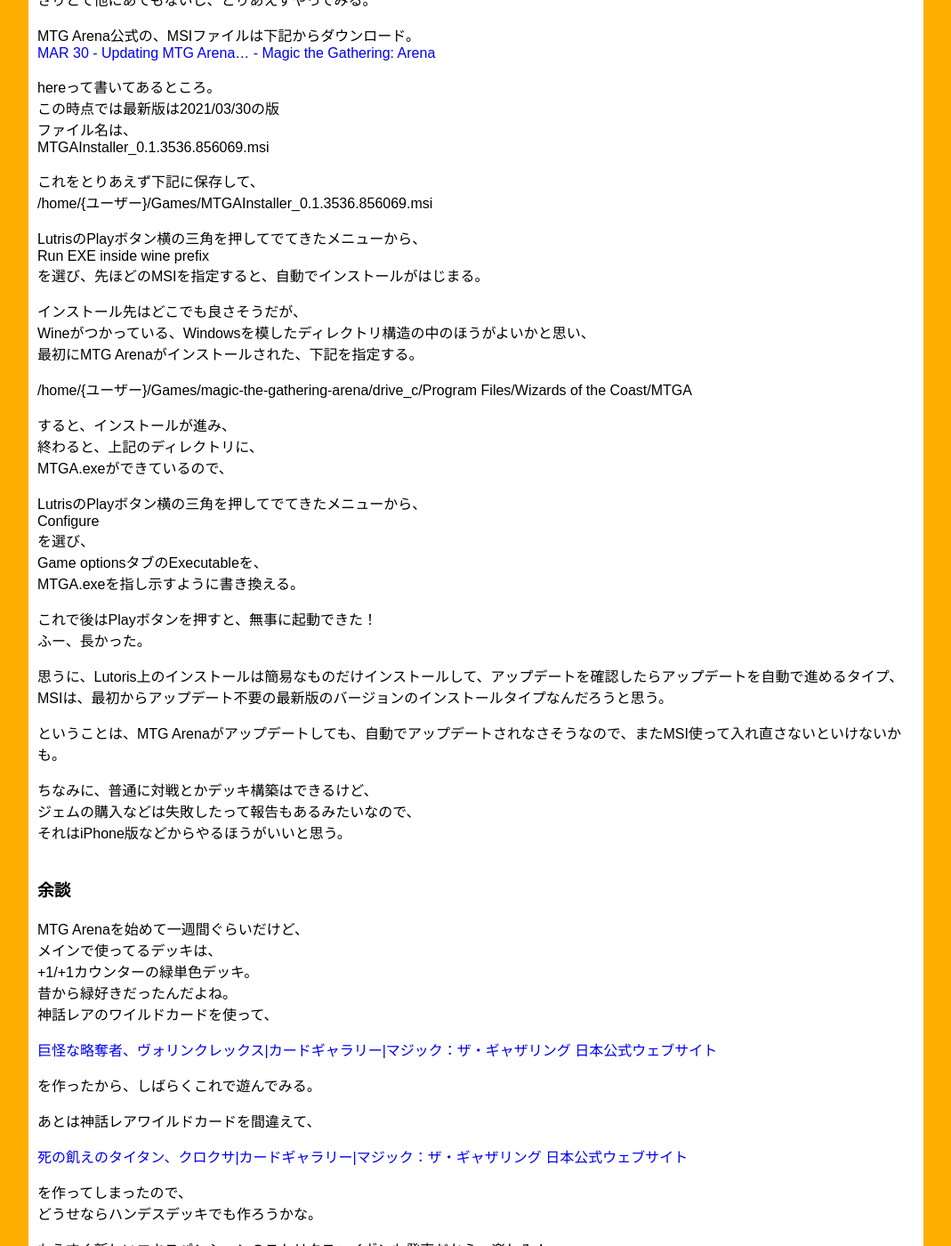
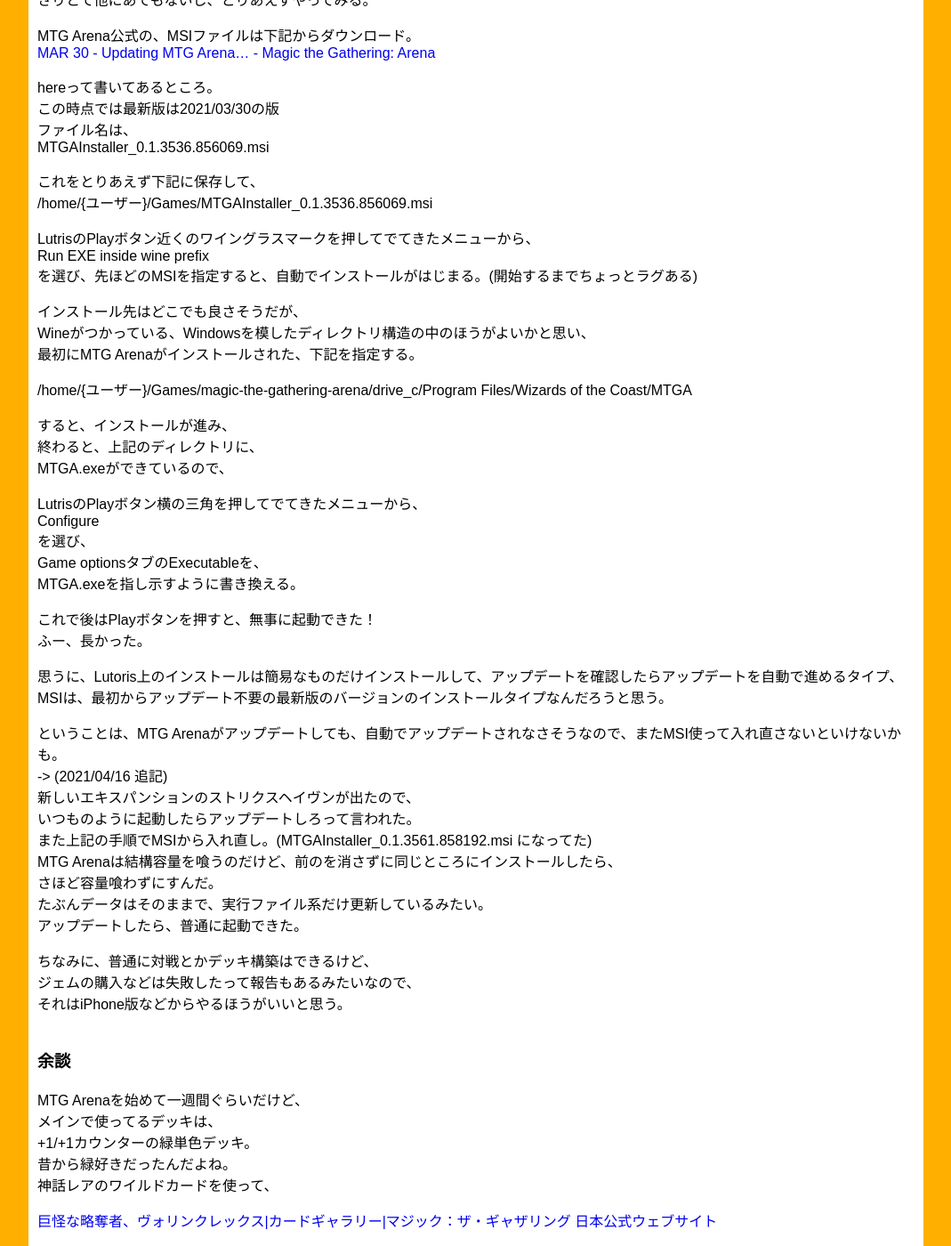
Before and after one commit to ryotakato/ryotakato.github.io, a Jekyll site: the page built from _posts/2021-04-12-install-mtgarena-on-ubuntu.md, in a window 1280 px wide and 1400 px high, scrolled down 4397 px. Shown: the whole window at 89% size, without its empty margins (188-1257 px from the left). Built offline with Jekyll 4.4.1, drawn with Linux system fonts in a browser that asks for light colours.

Commit message:
update article

```diff
--- a/_posts/2021-04-12-install-mtgarena-on-ubuntu.md
+++ b/_posts/2021-04-12-install-mtgarena-on-ubuntu.md
@@ -244,9 +244,9 @@
 これをとりあえず下記に保存して、
 /home/{ユーザー}/Games/MTGAInstaller_0.1.3536.856069.msi
 
-LutrisのPlayボタン横の三角を押してでてきたメニューから、
+LutrisのPlayボタン近くのワイングラスマークを押してでてきたメニューから、
 Run EXE inside wine prefix
-を選び、先ほどのMSIを指定すると、自動でインストールがはじまる。
+を選び、先ほどのMSIを指定すると、自動でインストールがはじまる。(開始するまでちょっとラグある)
 
 
 インストール先はどこでも良さそうだが、
@@ -274,6 +274,14 @@
 MSIは、最初からアップデート不要の最新版のバージョンのインストールタイプなんだろうと思う。
 
 ということは、MTG Arenaがアップデートしても、自動でアップデートされなさそうなので、またMSI使って入れ直さないといけないかも。
+-> (2021/04/16 追記)
+新しいエキスパンションのストリクスヘイヴンが出たので、
+いつものように起動したらアップデートしろって言われた。
+また上記の手順でMSIから入れ直し。(MTGAInstaller_0.1.3561.858192.msi になってた)
+MTG Arenaは結構容量を喰うのだけど、前のを消さずに同じところにインストールしたら、
+さほど容量喰わずにすんだ。
+たぶんデータはそのままで、実行ファイル系だけ更新しているみたい。
+アップデートしたら、普通に起動できた。
 
 
 ちなみに、普通に対戦とかデッキ構築はできるけど、
```
